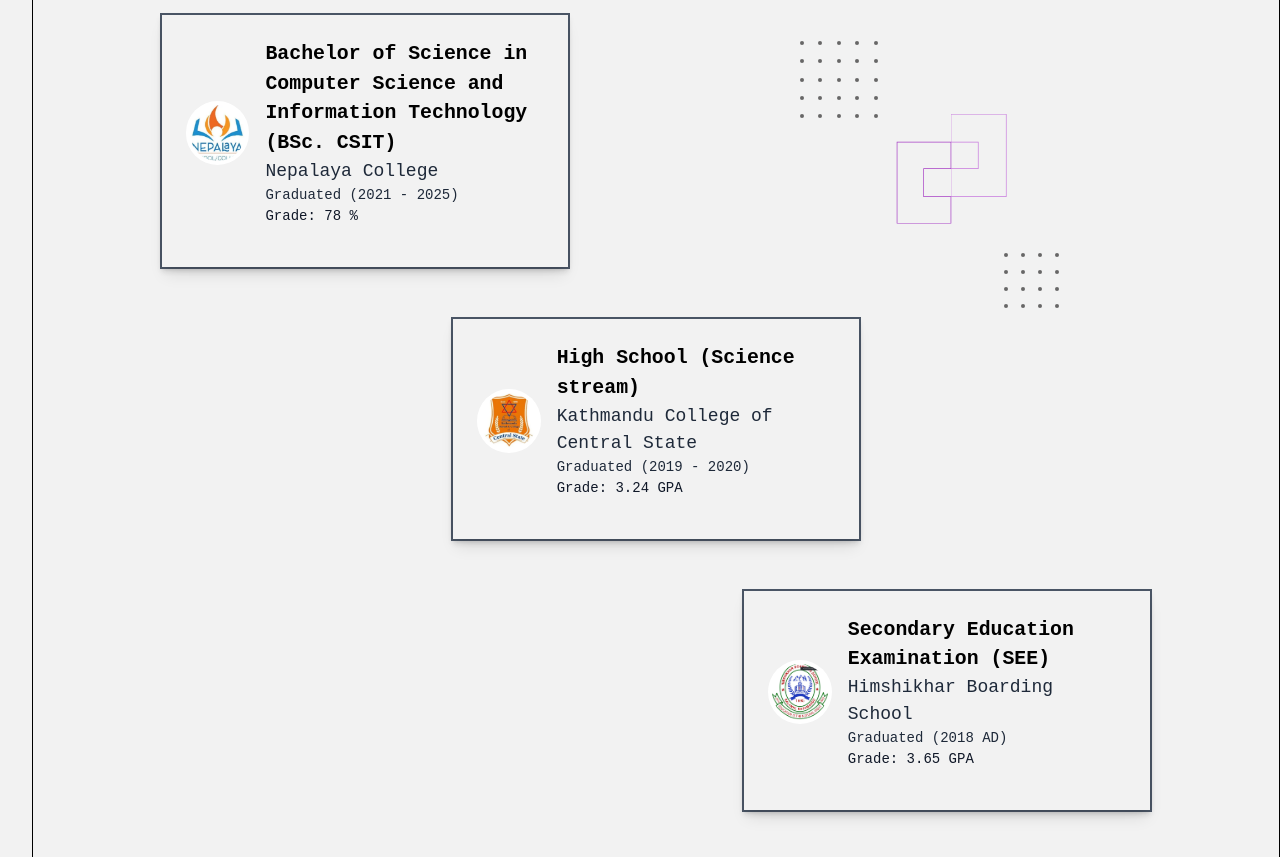
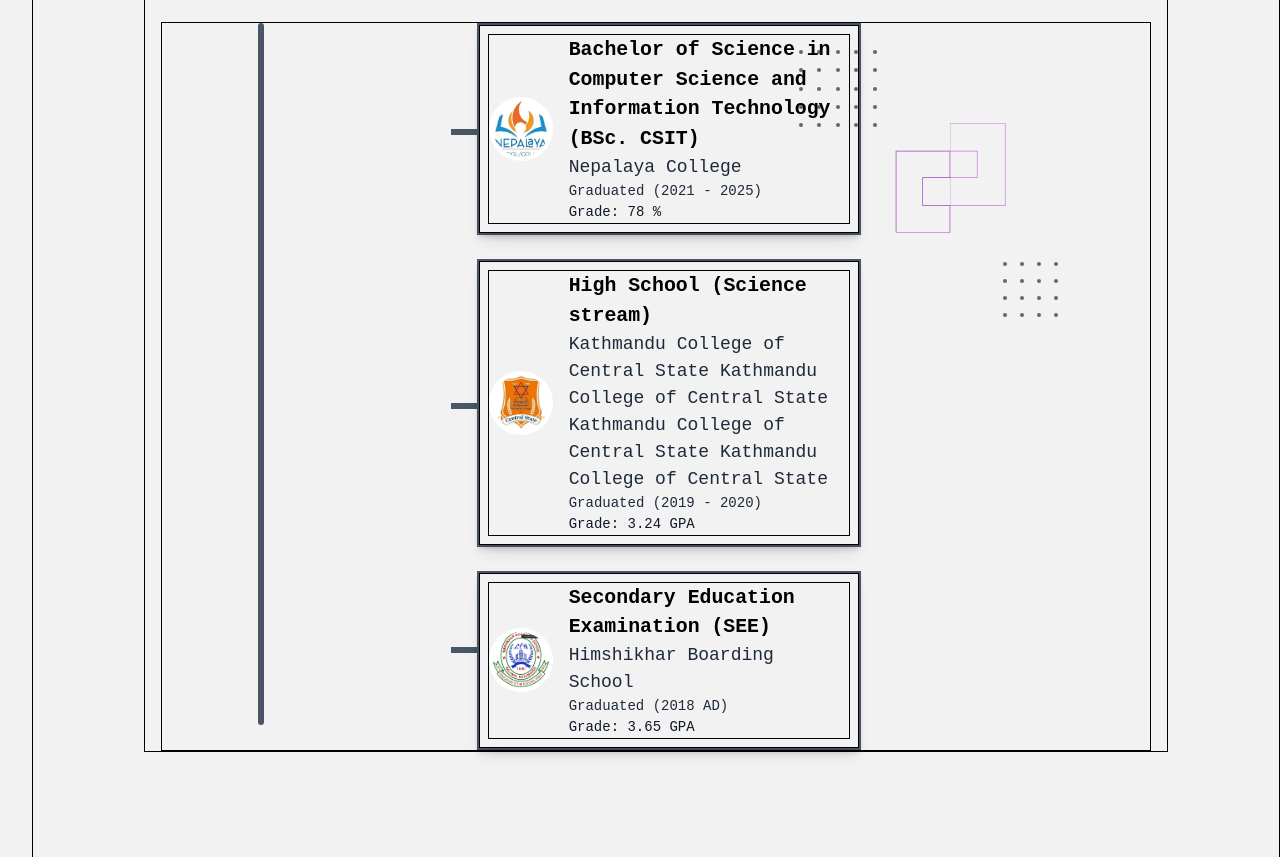
Before and after one commit to Risabstha/Portfolio, a React (Vite) app in the folder portfolio/: page / in a window 1280 px wide. Shown: the part 4220-5077 px from the top of the page. Built offline with nearby package versions, Linux system fonts and the light colour scheme.

Commit message:
dynamic height

```diff
--- a/portfolio/src/components/ExperienceModal.tsx
+++ b/portfolio/src/components/ExperienceModal.tsx
@@ -2,6 +2,8 @@ import { useTheme } from "../stores/ThemeProvider";
 
 interface experience {
   logo: string;
+  isExperience : boolean;
+  isEducation : boolean;
   threexlwidth : string;
   xlwidth :string;
   lgwidth : string;
@@ -17,6 +19,8 @@ interface experience {
 
 const ExperienceModal = ({
   logo,
+  isExperience,
+  isEducation,
   threexlwidth,
   xlwidth,
   lgwidth,
@@ -39,11 +43,11 @@ const ExperienceModal = ({
             }`}
     >
       <div
-        className="max-w-2xl 2xl:max-w-4xl 3xl:max-w-[75rem]
-                     mx-auto px-6 py-6  shadow-lg"
+        className={`max-w-2xl 2xl:max-w-4xl 3xl:max-w-[75rem] border
+                     mx-auto   shadow-lg ${isExperience ? "px-6 py-6" : "px-2 py-2"}`}
       >
         {/* Header Section */}
-        <div className="flex items-center gap-4 mb-4">
+        <div className={`flex items-center gap-4  border ${ isExperience && 'mb-4'}`}>
           <img
             src={logo}
             alt="NEA Logo"
@@ -70,7 +74,7 @@ const ExperienceModal = ({
             >
               {duration}
             </p>
-            {grade && (
+            {isEducation && (
               <p
                 className={`xl:text-[0.8755rem] lg:text-[0.8125rem] md:text-[0.7813rem] text-[0.7813rem]
                               ${
@@ -90,7 +94,7 @@ const ExperienceModal = ({
           className={`xl:text-[1rem] lg:text-[0.8755rem] md:text-[0.8438rem] text-[0.8438rem]
                      ${
                        theme === "dark" ? "text-gray-300" : "text-gray-800"
-                     } leading-relaxed mb-4`}
+                     } leading-relaxed ${ isExperience && 'mb-4'}`}
         >
           {description}
         </p>
@@ -98,7 +102,7 @@ const ExperienceModal = ({
         {/* Skills Section */}
         {/* skills truthy value huda matrai skills display hunxa */}
         <div>
-          {skills && (
+          {isExperience && (
             <h3
               className={`xl:text-[1rem] lg:text-[0.8755rem] md:text-[0.8438rem] text-[0.8438rem] ${
                 theme === "dark" ? "text-gray-200" : "text-gray-900"
--- a/portfolio/src/pages/Education.tsx
+++ b/portfolio/src/pages/Education.tsx
@@ -1,15 +1,43 @@
 import ExperienceModal from "../components/ExperienceModal";
 import { useTheme } from "../stores/ThemeProvider";
 import { HiHashtag } from "react-icons/hi";
-import nepalaya from "../assets/nepalaya.png";
-import KCCS from "../assets/KCCS.png";
-import Himshikhar from "../assets/Himshikhar.png";
-import SquareBox from "../components/SquareBox";
 import DotGrid from "../components/DotGrid";
 import Symbol from "../components/Symbol";
+import { educationDetails } from "../utils/EducationDetails";
+import { useEffect, useRef, useState } from "react";
 
 const Education = () => {
   const { theme } = useTheme();
+
+  // vertical line dynamically match the height of the experience box by referencing its actual rendered height
+  const boxRefWhole = useRef<HTMLDivElement>(null);
+
+  // for horizontal line
+  const boxRefExperienceModal = useRef<HTMLDivElement[]>([]);
+
+  const [lineHeightWhole, setlineHeightWhole] = useState<number>(0);
+  const [lineHeightExperienceModal, setLineHeightExperienceModal] = useState<number[]>([]);
+
+  useEffect(() => {
+    const updateHeights = () => {
+      // measure the whole container
+      if (boxRefWhole.current) {
+        const heightWhole = boxRefWhole.current.getBoundingClientRect().height;
+        setlineHeightWhole(heightWhole);
+      }
+
+      // measure each modal height
+      const heights = boxRefExperienceModal.current
+        .filter((val): val is HTMLDivElement => val !== null)     // safety net : your ref callback might not have assigned all the elements yet — some positions in the array can be undefined
+        .map((val:HTMLDivElement) => val.offsetHeight / 2);
+
+      setLineHeightExperienceModal(heights);
+    };
+
+    updateHeights();
+    window.addEventListener("resize", updateHeights);
+    return () => window.removeEventListener("resize", updateHeights);
+  }, []);
 
   return (
     <div
@@ -19,7 +47,7 @@ const Education = () => {
       md:ml-[1.5rem] mdlg:ml-[1.65rem] lg:ml-[1.8rem] xl:ml-[2rem] 2xl:ml-[3rem]"
     >
       <section
-        className="relative
+        className="relative border
         2xl:w-[75vw]
          xl:w-[80vw] lg:w-[85vw] mdlg:w-[88vw] md:w-[90vw]   border-
         md:gap-[2rem] lg:gap-[4rem]  xl:gap-[6rem]
@@ -47,49 +75,57 @@ const Education = () => {
           ></span>
         </div>
 
-        <div className="flex flex-col items-center xl:gap-y-12 lg:gap-y-10 md:gap-y-8 gap-y-5">
-          {/* overriding  parent’s alignment for each child with self-start, self-center, and self-end. */}
-          <div className="flex self-start gap-6 mb-0">
-            <ExperienceModal
-              logo={nepalaya}
-              xlwidth={"xl:w-[32vw]"}
-              lgwidth={"lg:w-[36vw]"}
-              mdwidth={"md:w-[40vw]"}
-              width={"w-[94vw]"} //  width's are vw
-              title="Bachelor of Science in Computer Science and Information Technology (BSc. CSIT)"
-              company="Nepalaya College"
-              duration="Graduated (2021 - 2025)"
-              grade="78 %"
-            />
-          </div>
+        {/* academic details */}
+        <div
+          ref={boxRefWhole}
+          className="flex border flex-col relative items-center xl:gap-y-6 lg:gap-y-5 md:gap-y-4 gap-y-4"
+        >
+          {educationDetails.map((edu, index) => (
+            <div
+              key={index}
+              ref={(val) => {
+                boxRefExperienceModal.current[index] = val!;
+              }}   //storing height of each modal
+                      // val! ==> telling ts,  val is not null or undefined
+              className={`flex ${
+                index % 2 === 0 ? "justify-end" : "justify-start"
+              } `}
+            >
+              {/* horizontal- lines */}
+              <div
+                className={`hidden md:block border-t-4 3xl:w-[8.8%] 2xl:w-[4.7%] xl:w-[6.8%] lg:w-[8.5%] md:w-[7%]
+                              xl:border-t-6 lg:border-t-5 md:border-t-4
+                              ${
+                                theme === "dark"
+                                  ? "border-gray-400"
+                                  : "border-gray-600"
+                              }
+                              justify-start`}
+                style={{ marginTop: `${lineHeightExperienceModal[index]}px` }}
+              />
+              <ExperienceModal
+                logo={edu.logo}
+                isExperience={false}
+                isEducation={true}
+                threexlwidth="3xl:w-[30vw]"
+                xlwidth="xl:w-[32vw]"
+                lgwidth="lg:w-[36vw]"
+                mdwidth="md:w-[40vw]"
+                width="w-[94vw]"
+                title={edu.title}
+                company={edu.company}
+                duration={edu.duration}
+                grade={edu.grade}
+              />
+            </div>
+          ))}
 
-          <div className="flex self-center gap-6 mb-0">
-            <ExperienceModal
-              logo={KCCS}
-              threexlwidth=""
-              xlwidth={"xl:w-[32vw]"}
-              lgwidth={"lg:w-[36vw]"}
-              mdwidth={"md:w-[40vw]"}
-              width={"w-[94vw]"} //  width's are vw
-              title="High School (Science stream)"
-              company="Kathmandu College of Central State"
-              duration="Graduated (2019 - 2020)"
-              grade="3.24 GPA"
-            />
-          </div>
-          <div className="flex self-end gap-6 mb-0">
-            <ExperienceModal
-              logo={Himshikhar}
-              xlwidth={"xl:w-[32vw]"}
-              lgwidth={"lg:w-[36vw]"}
-              mdwidth={"md:w-[40vw]"}
-              width={"w-[94vw]"} //  width's are vw
-              title="Secondary Education Examination (SEE)"
-              company="Himshikhar Boarding School"
-              duration="Graduated (2018 AD)"
-              grade="3.65 GPA"
-            />
-          </div>
+          {/* Vertical Line (Dynamic Height) */}
+          <div
+            className={`hidden md:block absolute left-[10%] -translate-x-1/2 xl:border-r-6 lg:border-r-5 md:border-r-4  rounded-4xl
+                ${theme === "dark" ? "border-gray-400" : "border-gray-600"} `}
+            style={{ height: `${lineHeightWhole}px` }}
+          />
         </div>
 
         <Symbol
--- a/portfolio/src/pages/Experiences.tsx
+++ b/portfolio/src/pages/Experiences.tsx
@@ -12,32 +12,31 @@ const Experiences = () => {
 
   // vertical line dynamically match the height of the experience box by referencing its actual rendered height
   const boxRefWhole = useRef<HTMLDivElement>(null);
-  const boxRefExperienceModal = useRef<HTMLDivElement>(null);
+
+  // for horizontal line
+  const boxRefExperienceModal = useRef<HTMLDivElement[]>([]);
 
   const [lineHeightWhole, setlineHeightWhole] = useState<number>(0);
-  const [lineHeightExperienceModal, setLineHeightExperienceModal] =
-    useState<number>(0);
+  const [lineHeightExperienceModal, setLineHeightExperienceModal] = useState<number[]>([]);
 
   useEffect(() => {
     const updateHeights = () => {
+      // measure the whole container
       if (boxRefWhole.current) {
         const heightWhole = boxRefWhole.current.getBoundingClientRect().height;
         setlineHeightWhole(heightWhole);
       }
 
-      if (boxRefExperienceModal.current) {
-        const heightExp = boxRefExperienceModal.current.offsetHeight / 2;
-        setLineHeightExperienceModal(heightExp);
-      }
+      // measure each modal height
+      const heights = boxRefExperienceModal.current
+        .filter((val): val is HTMLDivElement => val !== null)     // safety net : your ref callback might not have assigned all the elements yet — some positions in the array can be undefined
+        .map((val:HTMLDivElement) => val.offsetHeight / 2);
+
+      setLineHeightExperienceModal(heights);
     };
 
-    // Call once at mount
     updateHeights();
-
-    // Call on window resize
     window.addEventListener("resize", updateHeights);
-
-    // Cleanup listener on unmount
     return () => window.removeEventListener("resize", updateHeights);
   }, []);
 
@@ -86,7 +85,10 @@ const Experiences = () => {
             {experiences.map((exp, i) => (
               <div
                 key={i}
-                ref={i === 0 ? boxRefExperienceModal : null} // attach ref to first one only
+                ref={(val) => {
+                boxRefExperienceModal.current[i] = val!;
+              }}   //storing height of each modal
+                      // val! ==> telling ts,  val is not null or undefined
                 className={`flex ${
                   i % 2 === 0 ? "justify-end" : "justify-start"
                 } `}
@@ -101,10 +103,12 @@ const Experiences = () => {
                                   : "border-gray-600"
                               }
                               ${i % 2 === 0 ? "justify-start" : "md:hidden"}`}
-                  style={{ marginTop: `${lineHeightExperienceModal}px` }}
+                  style={{ marginTop: `${lineHeightExperienceModal[i]}px` }}
                 />
                 <ExperienceModal
                   logo={nealogo}
+                  isExperience={true}
+                  isEducation={false}
                   threexlwidth="3xl:w-[30vw]"
                   xlwidth="xl:w-[33vw]"
                   lgwidth="lg:w-[33.5vw]"
@@ -122,7 +126,7 @@ const Experiences = () => {
                                   : "border-gray-600"
                               }
                               ${i % 2 === 0 ? "md:hidden" : "justify-start"}`}
-                  style={{ marginTop: `${lineHeightExperienceModal}px` }}
+                  style={{ marginTop: `${lineHeightExperienceModal[i]}px` }}
                 />
               </div>
             ))}
--- /dev/null
+++ b/portfolio/src/utils/EducationDetails.ts
@@ -0,0 +1,28 @@
+
+import nepalaya from "../assets/nepalaya.png";
+import KCCS from "../assets/KCCS.png";
+import Himshikhar from "../assets/Himshikhar.png";
+
+export const educationDetails = [
+  {
+    logo: nepalaya,
+    title: "Bachelor of Science in Computer Science and Information Technology (BSc. CSIT)",
+    company: "Nepalaya College",
+    duration: "Graduated (2021 - 2025)",
+    grade: "78 %",
+  },
+  {
+    logo: KCCS,
+    title: "High School (Science stream)",
+    company: "Kathmandu College of Central State Kathmandu College of Central State Kathmandu College of Central State Kathmandu College of Central State",
+    duration: "Graduated (2019 - 2020)",
+    grade: "3.24 GPA",
+  },
+  {
+    logo: Himshikhar,
+    title: "Secondary Education Examination (SEE)",
+    company: "Himshikhar Boarding School",
+    duration: "Graduated (2018 AD)",
+    grade: "3.65 GPA",
+  },
+];
```
Also changed, not shown: portfolio/src/utils/ExperienceDetails.ts (+6 -6 lines).
